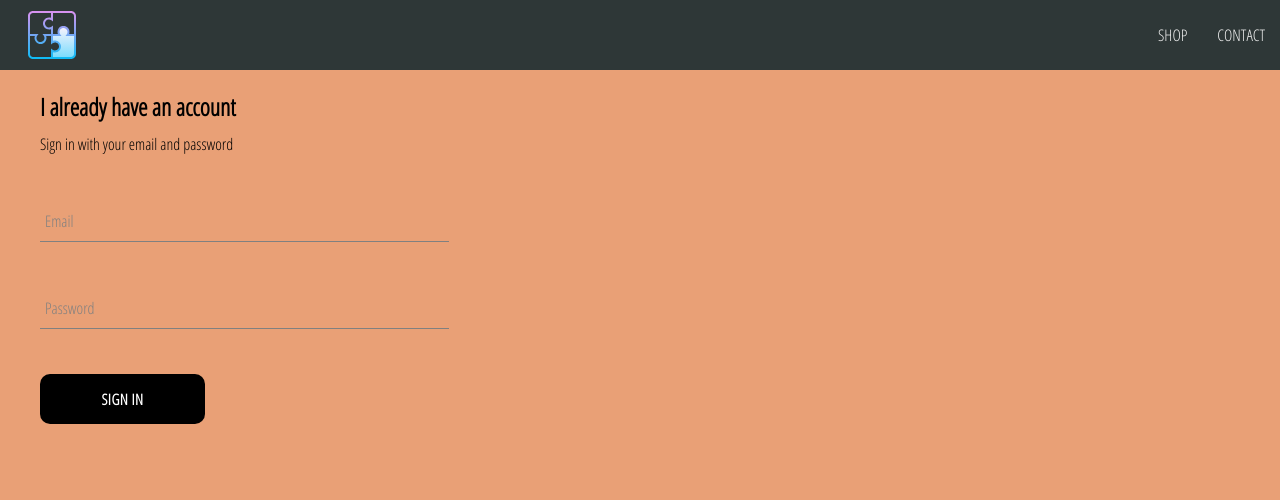
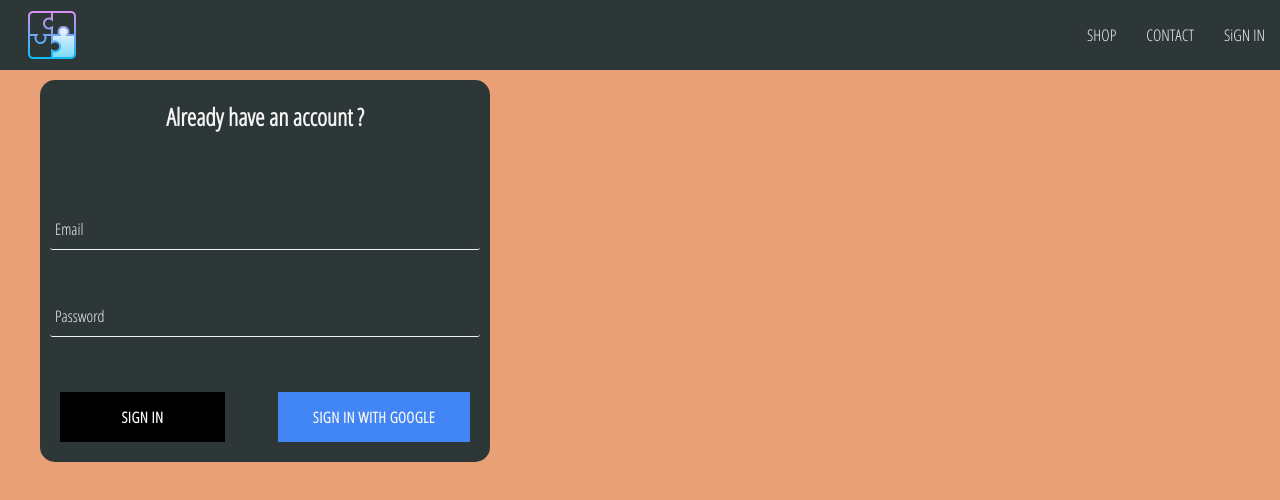
Before and after one commit to girish-babu/ecommerce-clothing, a React (Create React App) app: page /signin in a window 1280 px wide. Shown: the top 500 px of the page. Built offline with nearby package versions, Linux system fonts and the light colour scheme; no server answers.

Commit message:
Integrated firebase, adding custom-button component, and adding sign out feature

```diff
--- a/package.json
+++ b/package.json
@@ -6,6 +6,7 @@
     "@testing-library/jest-dom": "^5.12.0",
     "@testing-library/react": "^11.2.7",
     "@testing-library/user-event": "^12.8.3",
+    "firebase": "^8.6.1",
     "node-sass": "^6.0.0",
     "react": "^17.0.2",
     "react-dom": "^17.0.2",
--- a/src/App.css
+++ b/src/App.css
@@ -5,3 +5,7 @@
 a {
   text-decoration: none;
 }
+
+* {
+  box-sizing: border-box;
+}
--- a/src/App.js
+++ b/src/App.js
@@ -5,11 +5,35 @@
 import Header from "./components/header/header.component";
 import SignInAndSignUpPage from "./pages/sign-in-and-sign-up/sign-in-and-sign-up.component";
 import { Route, Switch } from "react-router-dom";
+import { auth } from "./firebase/firebase.utils";
 
-function App() {
+class App extends React.Component {
+  constructor() {
+    super();
+
+    this.state = {
+      currentUser: "",
+    };
+  }
+
+  unsubscribeFromAuth = null;
+
+  componentDidMount() {
+    this.unsubscribeFromAuth = auth.onAuthStateChanged((user) => {
+      this.setState({ currentUser: user });
+
+      console.log(this.state.currentUser);
+    });
+  }
+
+  componentWillUnmount() {
+    this.unsubscribeFromAuth();
+  }
+
+  render() {
     return (
       <div>
-      <Header />
+        <Header currentUser={this.state.currentUser} />
         <Switch>
           <Route exact path="/" component={HomePage} />
           <Route exact path="/shop" component={ShopPage} />
@@ -18,5 +42,6 @@
       </div>
     );
   }
+}
 
 export default App;
--- a/src/components/custom-button/custom-button.component.jsx
+++ b/src/components/custom-button/custom-button.component.jsx
@@ -2,8 +2,15 @@
 
 import "./custom-button.styles.scss";
 
-const CustomButton = ({ children, ...otherCustomButtonProps }) => (
-  <button className="custom-button" {...otherCustomButtonProps}>
+const CustomButton = ({
+  children,
+  isGoogleSignIn,
+  ...otherCustomButtonProps
+}) => (
+  <button
+    className={`${isGoogleSignIn ? "google-sign-in" : ""} custom-button`}
+    {...otherCustomButtonProps}
+  >
     {children}
   </button>
 );
--- a/src/components/custom-button/custom-button.styles.scss
+++ b/src/components/custom-button/custom-button.styles.scss
@@ -13,13 +13,22 @@
   font-weight: bolder;
   border: none;
   cursor: pointer;
-  border-radius: 10px;
   transition: 0.8s;
+  margin: 10px;
 
   &:hover {
-    background-color: black;
+    background-color: white;
     border: 1px solid black;
-    border-radius: 0px;
-    transform: scale(1.03);
+    color: black;
+  }
+
+  &.google-sign-in {
+    background-color: #4285f4;
+    color: whitesmoke;
+
+    &:hover {
+      background-color: #0a3c8d;
+      border: none;
+    }
   }
 }
--- a/src/components/form-input/form-input.styles.scss
+++ b/src/components/form-input/form-input.styles.scss
@@ -1,5 +1,4 @@
-$sub-color: grey;
-$main-color: black;
+$main-color: whitesmoke;
 
 @mixin shrinkLabel {
   top: -14px;
@@ -14,14 +13,14 @@
   .form-input {
     background: none;
     background-color: transparent;
-    color: $sub-color;
+    color: $main-color;
     font-size: 18px;
     padding: 10px 10px 10px 15px;
     display: block;
     width: 100%;
     border: none;
-    border-radius: 0;
-    border-bottom: 1px solid $sub-color;
+    border-radius: 3px;
+    border-bottom: 1px solid $main-color;
     margin: 25px 0;
 
     &:focus {
@@ -38,7 +37,7 @@
   }
 
   .form-input-label {
-    color: $sub-color;
+    color: $main-color;
     font-size: 16px;
     font-weight: normal;
     position: absolute;
--- a/src/components/header/header.component.jsx
+++ b/src/components/header/header.component.jsx
@@ -1,10 +1,11 @@
 import React from "react";
 import { Link } from "react-router-dom";
 import { ReactComponent as Logo } from "../../assets/header-icon.svg";
+import { auth } from "../../firebase/firebase.utils";
 
 import "./header.styles.scss";
 
-const Header = () => (
+const Header = ({ currentUser }) => (
   <div className="header">
     <Link className="header-logo-container" to="/">
       <Logo />
@@ -16,6 +17,17 @@
       <Link className="option" to="/shop">
         CONTACT
       </Link>
+      {currentUser ? (
+        <div className="option" onClick={() => auth.signOut()}>
+          {" "}
+          SIGN OUT
+        </div>
+      ) : (
+        <Link className="option" to="/signin">
+          {" "}
+          SiGN IN{" "}
+        </Link>
+      )}
     </div>
   </div>
 );
--- a/src/components/header/header.styles.scss
+++ b/src/components/header/header.styles.scss
@@ -22,6 +22,7 @@
     .option {
       padding: 10px 15px;
       color: whitesmoke;
+      cursor: pointer;
     }
   }
 }
--- a/src/components/sign-in/sign-in.component.jsx
+++ b/src/components/sign-in/sign-in.component.jsx
@@ -1,6 +1,7 @@
 import React from "react";
 import FormInput from "../form-input/form-input.component";
 import CustomButton from "../custom-button/custom-button.component";
+import { signInWithGoogle } from "../../firebase/firebase.utils";
 
 import "./sign-in.styles.scss";
 
@@ -29,9 +30,8 @@
   render() {
     return (
       <div className="sign-in">
-        <h2 className="title">I already have an account</h2>
-        <span>Sign in with your email and password</span>
-        <form onSubmit={this.handleSubmit}>
+        <h2 className="title">Already have an account ?</h2>
+        <form className="sign-in-form" onSubmit={this.handleSubmit}>
           <FormInput
             label="Email"
             name="email"
@@ -48,8 +48,13 @@
             handleChange={this.handlechange}
             required
           />
-
-          <CustomButton type="submit"> Sign In </CustomButton>
+          <div className="buttons">
+            <CustomButton type="submit"> Sign In </CustomButton>
+            <CustomButton isGoogleSignIn onClick={signInWithGoogle}>
+              {" "}
+              Sign In With Google{" "}
+            </CustomButton>
+          </div>
         </form>
       </div>
     );
--- a/src/components/sign-in/sign-in.styles.scss
+++ b/src/components/sign-in/sign-in.styles.scss
@@ -1,10 +1,28 @@
 .sign-in {
-  width: 30vw;
+  width: 450px;
   display: flex;
   flex-direction: column;
   margin: 10px 0;
+  background-color: #2e3737;
+  border-radius: 15px;
 
   .title {
     margin: 10px 0;
+    padding: 10px;
+    text-align: center;
+  }
+
+  .detail {
+    padding: 10px;
+    text-align: center;
+  }
+
+  .sign-in-form {
+    padding: 10px;
+
+    .buttons {
+      display: flex;
+      justify-content: space-between;
+    }
   }
 }
--- /dev/null
+++ b/src/firebase/firebase.utils.js
@@ -0,0 +1,25 @@
+import firebase from "firebase/app";
+import "firebase/firestore";
+import "firebase/auth";
+
+const firebaseConfig = {
+  apiKey: "AIzaSyBGrolnbuqedvXA-lpprEKnFeiv733E5zY",
+  authDomain: "ecommerce-shopping-a6c4d.firebaseapp.com",
+  projectId: "ecommerce-shopping-a6c4d",
+  storageBucket: "ecommerce-shopping-a6c4d.appspot.com",
+  messagingSenderId: "229913649323",
+  appId: "1:229913649323:web:cd2c9888d586e64c0797ee",
+  measurementId: "G-PFXT4VR7E8",
+};
+
+// Initialize Firebase
+firebase.initializeApp(firebaseConfig);
+
+export const auth = firebase.auth();
+export const firestore = firebase.firestore();
+
+const provider = new firebase.auth.GoogleAuthProvider();
+provider.setCustomParameters({ prompt: "select_account" });
+
+export const signInWithGoogle = () => auth.signInWithPopup(provider);
+export default firebase;
--- a/src/pages/sign-in-and-sign-up/sign-in-and-sign-up.styles.scss
+++ b/src/pages/sign-in-and-sign-up/sign-in-and-sign-up.styles.scss
@@ -1,4 +1,6 @@
 .sign-in-and-sign-up {
   margin-left: 40px;
   margin-right: 40px;
+  font-family: "Open Sans Condensed";
+  color: whitesmoke;
 }
```
Also changed, not shown: 1 other file (tests, documents, lock files or other folders). Lines whose indentation alone changed are shown as unchanged.
